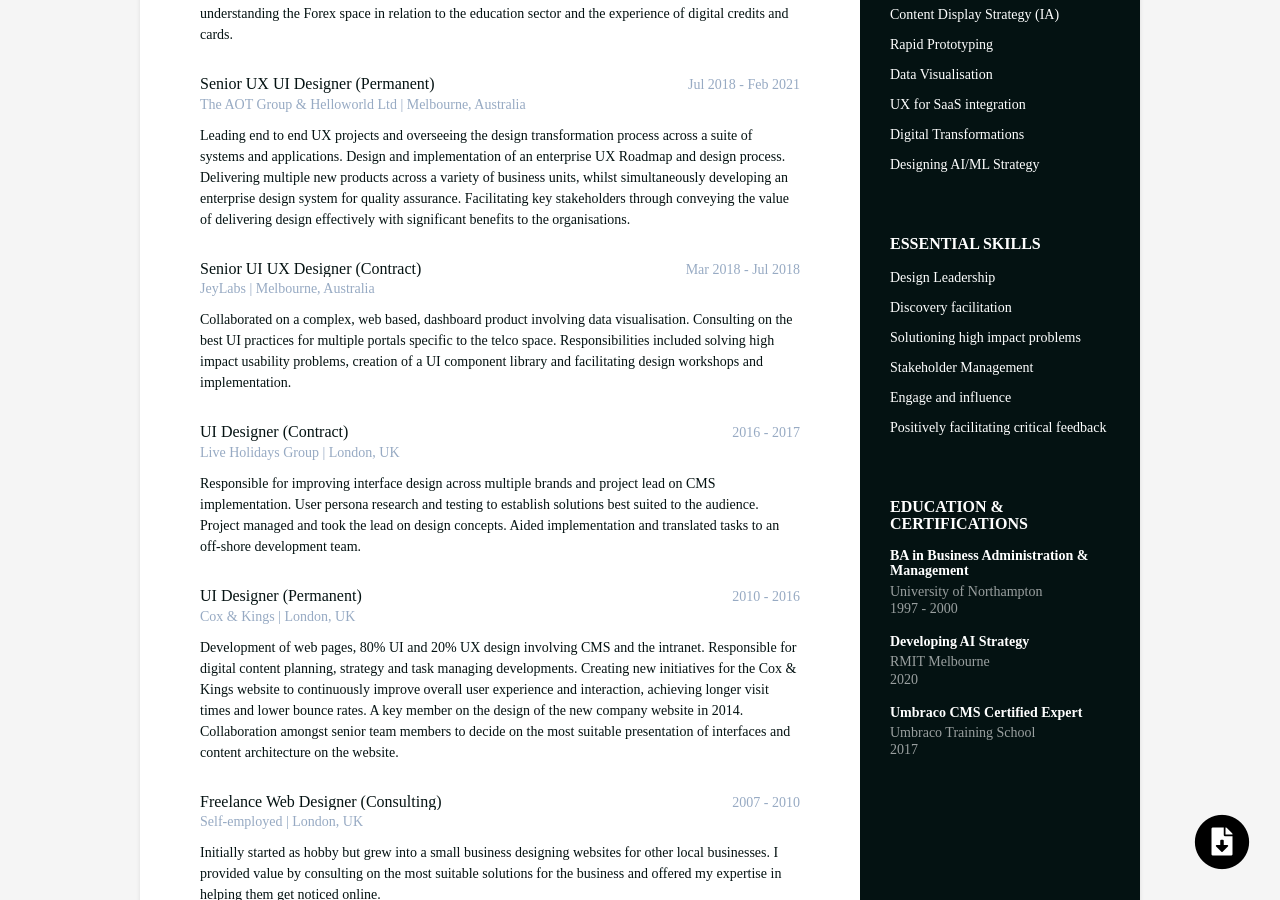
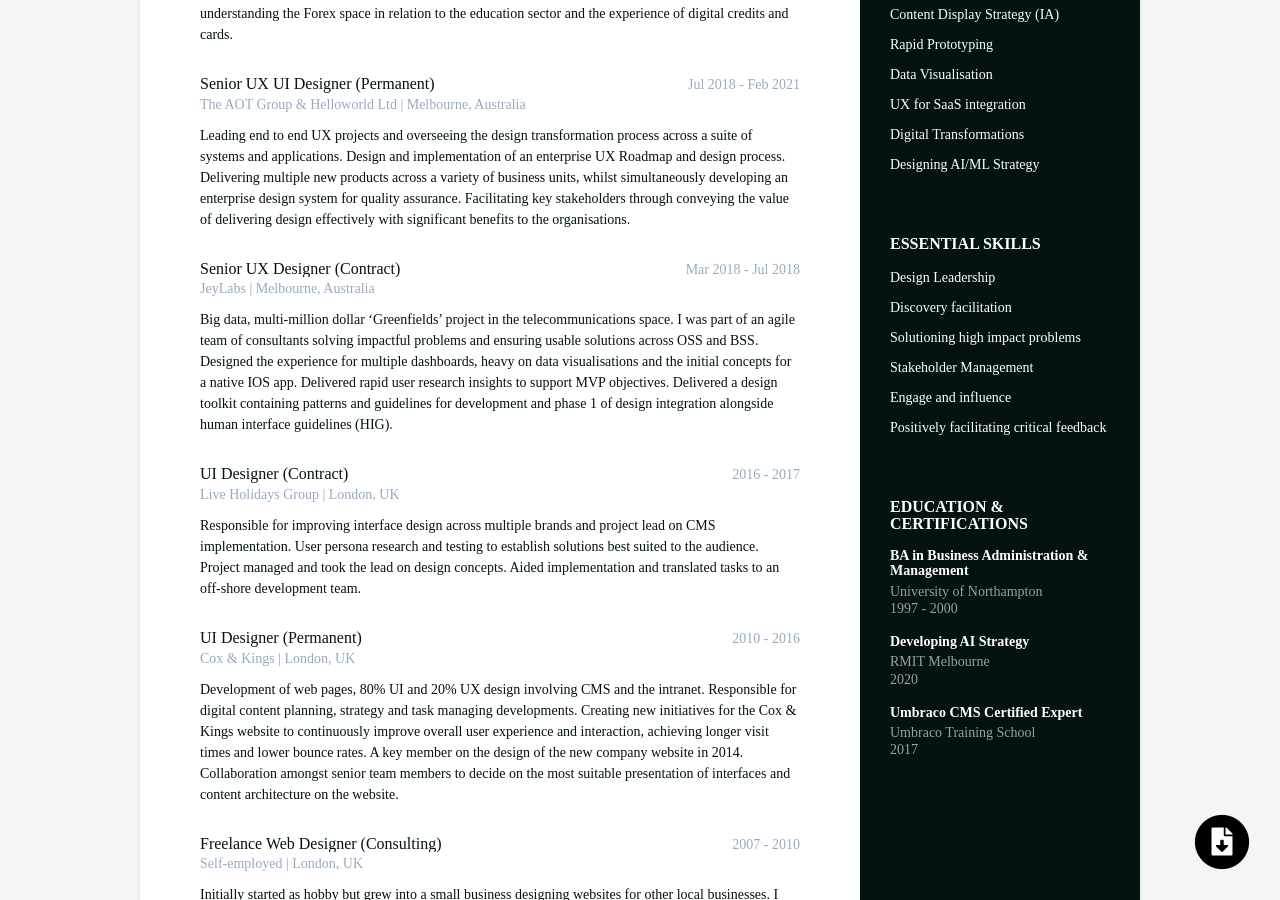
Before and after one commit to W-A-I-L-A-W-8/cv-wailaw, a Jekyll site: the page built from index.html, in a window 1280 px wide and 900 px high, scrolled down 628 px. Built offline with Jekyll 4.4.1, drawn with Linux system fonts in a browser that asks for light colours.

Commit message:
Updated assignments content

```diff
--- a/_data/data.yml
+++ b/_data/data.yml
@@ -116,15 +116,12 @@ experiences:
         Delivering multiple new products across a variety of business units, whilst simultaneously developing an
         enterprise design system for quality assurance. Facilitating key stakeholders through conveying
         the value of delivering design effectively with significant benefits to the organisations.
-    - role: Senior UI UX Designer (Contract)
+    - role: Senior UX Designer (Contract)
       time: Mar 2018 - Jul 2018
       company: JeyLabs | Melbourne, Australia
       details: |
-        Collaborated on a complex, web based, dashboard product involving data visualisation.
-        Consulting on the best UI practices for multiple portals
-        specific to the telco space. Responsibilities included solving high impact
-        usability problems, creation of a UI component library and
-        facilitating design workshops and implementation.
+        Big data, multi-million dollar ‘Greenfields’ project in the telecommunications space. I was part of an agile team of consultants solving impactful problems and ensuring usable solutions across OSS and BSS. Designed the experience for multiple dashboards, heavy on data visualisations and the initial concepts for a native IOS app. Delivered rapid user research insights to support MVP objectives. Delivered a design toolkit containing patterns and guidelines for development and phase 1 of design integration alongside human interface guidelines (HIG).
+
     - role: UI Designer (Contract)
       time: 2016 - 2017
       company: Live Holidays Group | London, UK
```
